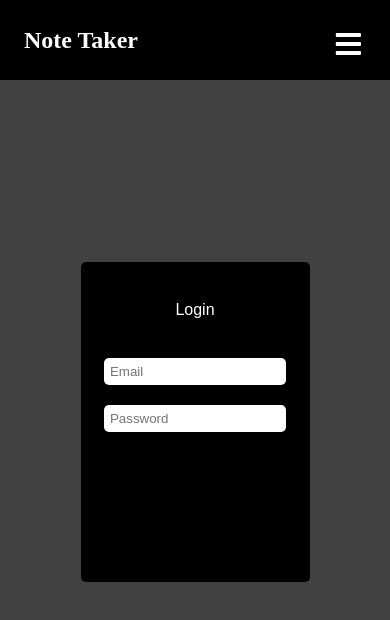
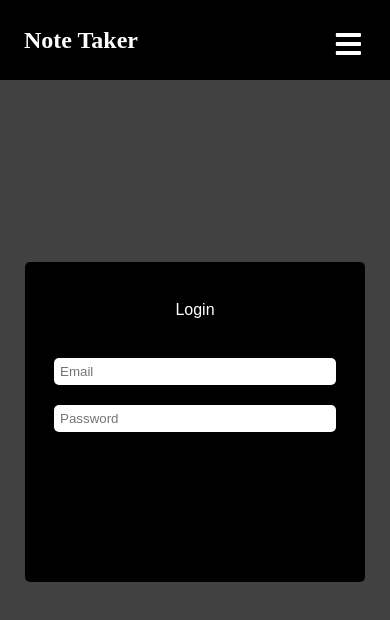
Before and after one commit to PeteChicchetti/note-taker-react, a React (Create React App) app in the folder client/: page / in a window 390 px wide. Shown: the top 620 px of the page. Built offline with nearby package versions, Linux system fonts and the light colour scheme.

Commit message:
made adjustments to login card for all mobile sizing

```diff
--- a/client/src/components/Login/login.css
+++ b/client/src/components/Login/login.css
@@ -26,3 +26,27 @@
     border: none;
     outline: none;
 }
+
+@media screen and (max-width: 540px) {
+    .loginCard {
+        width: 360px;
+    }
+}
+
+@media screen and (max-width: 415px) {
+    .loginCard {
+        width: 300px;
+    }
+}
+
+@media screen and (max-width: 380px) {
+    .loginCard {
+        width: 280px;
+    }
+}
+
+@media screen and (max-width: 340px) {
+    .loginCard {
+        width: 180px;
+    }
+}
```
